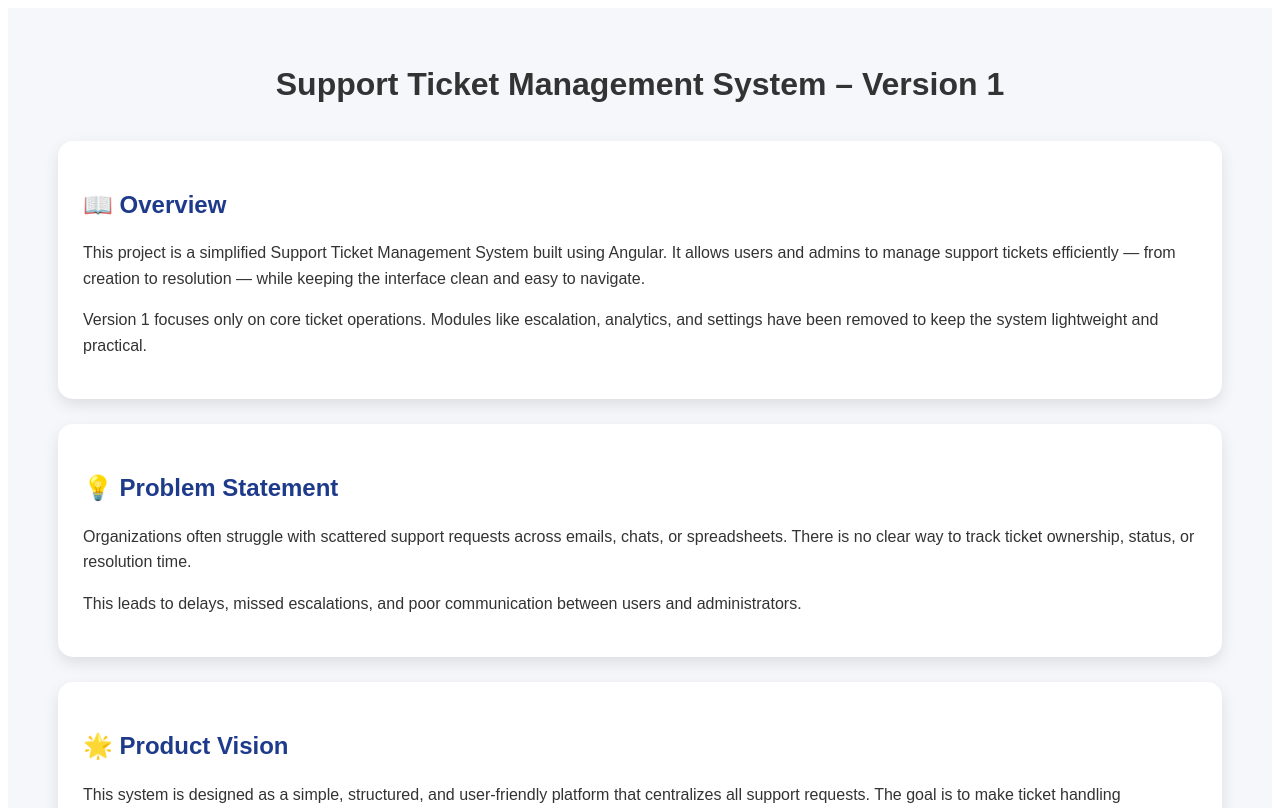
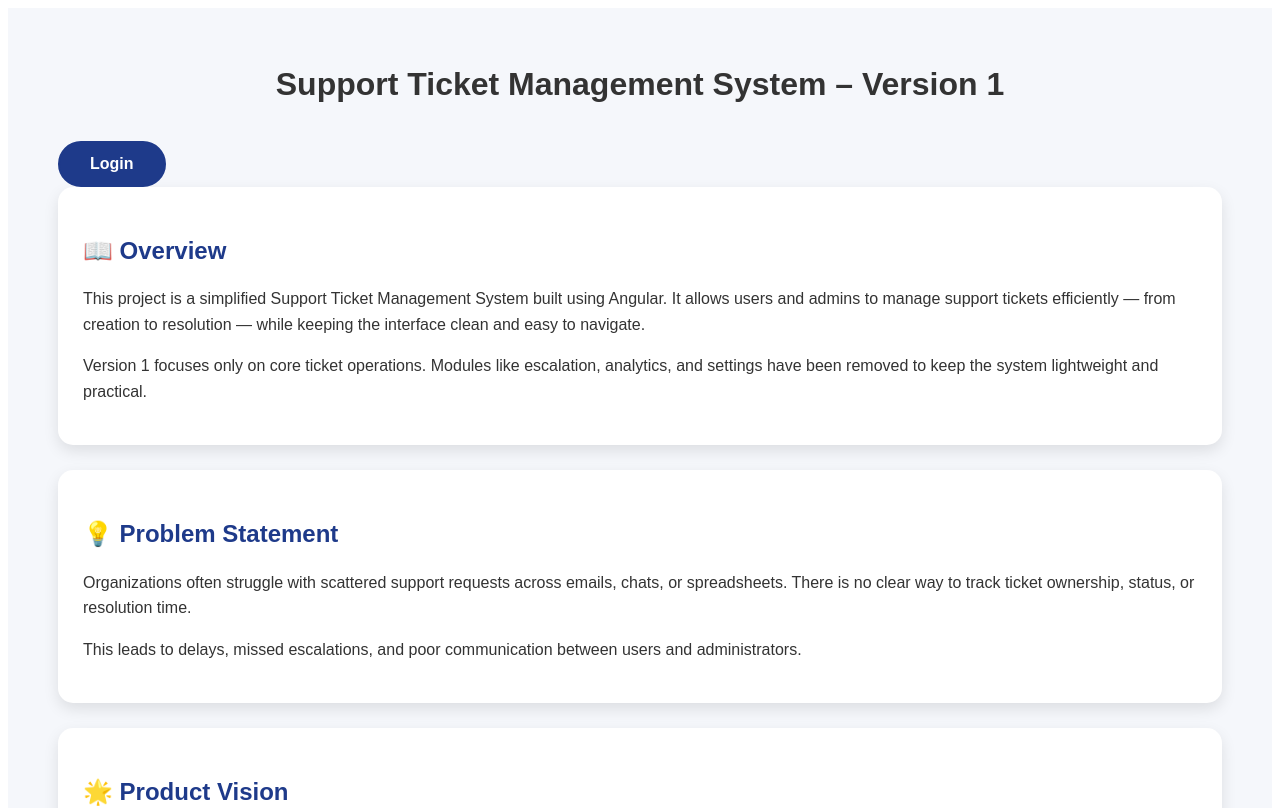
Before and after one commit to SIS-EBhogapurapu/Support-Ticket-and-Escalation-Board, an Angular app: page / in a window 1280 px wide. Shown: the top 808 px of the page. Built offline with nearby package versions, Linux system fonts and the light colour scheme.

Commit message:
add login button

```diff
--- a/src/app/about/about.css
+++ b/src/app/about/about.css
@@ -59,3 +59,27 @@ li {
   margin-top: 0;
   color: #333;
 }
+
+.login-btn {
+  padding: 12px 30px;
+  font-size: 16px;
+  font-weight: bold;
+  border: 2px solid #1e3a8a;
+  border-radius: 25px;
+  background: #1e3a8a;
+  color: white;
+  cursor: pointer;
+  transition: all 0.3s ease;
+}
+
+/* Hover effect */
+.login-btn:hover {
+  background: white;
+  color: #1e3a8a;
+}
+
+/* Center button (optional) */
+.login-wrapper {
+  text-align: center;
+  margin-top: 30px;
+}
--- a/src/app/about/about.html
+++ b/src/app/about/about.html
@@ -2,6 +2,9 @@
 
   <!-- Title -->
   <h1>Support Ticket Management System – Version 1</h1>
+    <button class="login-btn" routerLink="/login" roterLinkActive="active">
+        Login
+    </button>
 
   <!-- Overview -->
   <section class="section">
```
